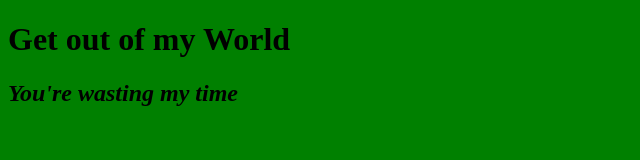
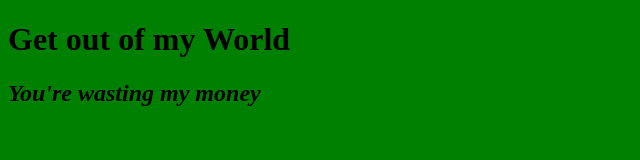
Before and after one commit to bharadwajkth/background-generator, a plain HTML site: page index.html in a window 1280 px wide. Shown: the full height of the page, 0-640 px from the left. Drawn offline with Linux system fonts and the light colour scheme.

Commit message:
time to money

```diff
--- a/index.html
+++ b/index.html
@@ -6,7 +6,7 @@
 </head>
 <body>
     <h1><b>Get out of my World</b></h1>
-    <h2><i>You're wasting my time</i></h2>
+    <h2><i>You're wasting my money</i></h2>
     <script src="script.js"></script>
 </body>
 </html>
```
